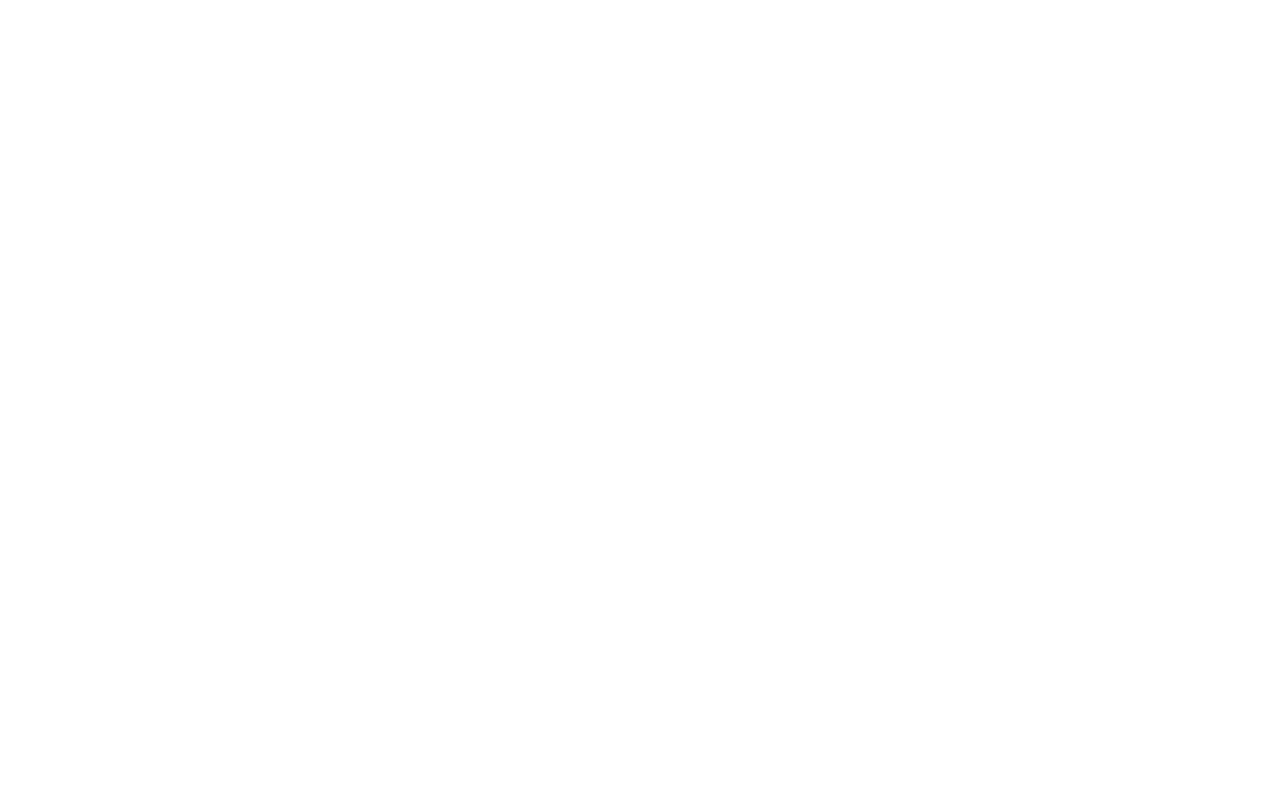
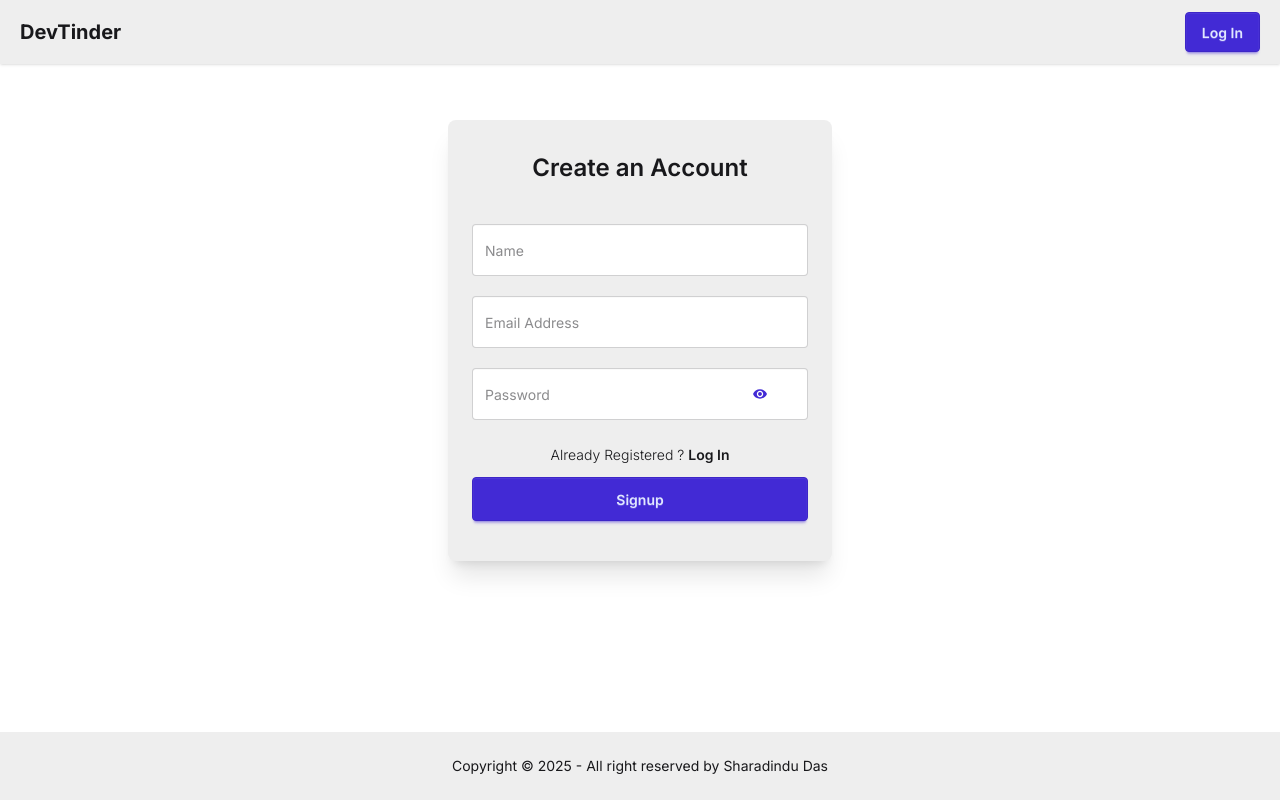
Before and after one commit to sharadindudas/namaste-nodejs, a React (Vite) app in the folder season-02/devtinder-frontend/: page /signup in a window 1280 px wide. Before the commit this address had no page. Built offline with nearby package versions, Linux system fonts and the light colour scheme; no server answers.

Commit message:
feat: Added Signup page, Protected and Public route logic

```diff
--- a/season-02/devtinder-frontend/src/App.jsx
+++ b/season-02/devtinder-frontend/src/App.jsx
@@ -3,6 +3,9 @@ import Body from "./components/Body";
 import Login from "./pages/Login";
 import Feed from "./pages/Feed";
 import Profile from "./pages/Profile";
+import ProtectedRoute from "./components/ProtectedRoute";
+import PublicRoute from "./components/PublicRoute";
+import Signup from "./pages/Signup";
 
 const App = () => {
     return (
@@ -12,15 +15,35 @@ const App = () => {
                 element={<Body />}>
                 <Route
                     path="/"
-                    element={<Feed />}
+                    element={
+                        <ProtectedRoute>
+                            <Feed />
+                        </ProtectedRoute>
+                    }
+                />
+                <Route
+                    path="/profile"
+                    element={
+                        <ProtectedRoute>
+                            <Profile />
+                        </ProtectedRoute>
+                    }
                 />
                 <Route
                     path="/login"
-                    element={<Login />}
+                    element={
+                        <PublicRoute>
+                            <Login />
+                        </PublicRoute>
+                    }
                 />
                 <Route
-                    path="/profile"
-                    element={<Profile />}
+                    path="/signup"
+                    element={
+                        <PublicRoute>
+                            <Signup />
+                        </PublicRoute>
+                    }
                 />
             </Route>
         </Routes>
--- a/season-02/devtinder-frontend/src/components/Body.jsx
+++ b/season-02/devtinder-frontend/src/components/Body.jsx
@@ -1,7 +1,7 @@
-import { Outlet, useNavigate } from "react-router";
+import { Outlet } from "react-router";
 import Navbar from "./Navbar";
 import Footer from "./Footer";
-import { useEffect, useState } from "react";
+import { useEffect } from "react";
 import { axiosInstance } from "../utils/axiosInstance";
 import { AxiosError } from "axios";
 import { useDispatch, useSelector } from "react-redux";
@@ -10,15 +10,8 @@ import { addUser } from "../store/slices/userSlice";
 const Body = () => {
     const user = useSelector((store) => store.user);
     const dispatch = useDispatch();
-    const navigate = useNavigate();
 
     const fetchUser = async () => {
-        if (user) return;
-        const isTokenPresent = document.cookie.includes("token");
-        if (!isTokenPresent) {
-            navigate("/login");
-            return;
-        }
         try {
             const response = await axiosInstance.get("/profile/view");
             if (response.data.success) {
--- a/season-02/devtinder-frontend/src/components/Navbar.jsx
+++ b/season-02/devtinder-frontend/src/components/Navbar.jsx
@@ -1,8 +1,33 @@
-import { useSelector } from "react-redux";
-import { Link } from "react-router";
+import { useDispatch, useSelector } from "react-redux";
+import { Link, useNavigate } from "react-router";
+import toast from "react-hot-toast";
+import { axiosInstance } from "../utils/axiosInstance";
+import { AxiosError } from "axios";
+import { removeUser } from "../store/slices/userSlice";
 
 const Navbar = () => {
     const user = useSelector((store) => store.user);
+    const dispatch = useDispatch();
+    const navigate = useNavigate();
+
+    const handleLogout = async () => {
+        const toastId = toast.loading("Loading...");
+        try {
+            const response = await axiosInstance.post("/auth/logout");
+            if (response.data.success) {
+                dispatch(removeUser());
+                toast.success(response.data.message);
+                navigate("/login");
+            }
+        } catch (err) {
+            if (err instanceof AxiosError) {
+                toast.error(err.response.data.message);
+                console.error(err.response.data.message);
+            }
+        } finally {
+            toast.dismiss(toastId);
+        }
+    };
 
     return (
         <header className="navbar bg-base-300 shadow-sm px-5">
@@ -41,7 +66,7 @@ const Navbar = () => {
                                     <Link to="/profile">Profile</Link>
                                 </li>
                                 <li>
-                                    <a>Logout</a>
+                                    <a onClick={handleLogout}>Logout</a>
                                 </li>
                             </div>
                         </ul>
--- /dev/null
+++ b/season-02/devtinder-frontend/src/components/ProtectedRoute.jsx
@@ -0,0 +1,17 @@
+import { useSelector } from "react-redux";
+import { Navigate } from "react-router";
+
+const ProtectedRoute = ({ children }) => {
+    const user = useSelector((store) => store.user);
+    if (!user) {
+        return (
+            <Navigate
+                to="/login"
+                replace
+            />
+        );
+    }
+    return children;
+};
+
+export default ProtectedRoute;
--- /dev/null
+++ b/season-02/devtinder-frontend/src/components/PublicRoute.jsx
@@ -0,0 +1,17 @@
+import { useSelector } from "react-redux";
+import { Navigate } from "react-router";
+
+const PublicRoute = ({ children }) => {
+    const user = useSelector((store) => store.user);
+    if (user) {
+        return (
+            <Navigate
+                to="/"
+                replace
+            />
+        );
+    }
+    return children;
+};
+
+export default PublicRoute;
--- a/season-02/devtinder-frontend/src/pages/Login.jsx
+++ b/season-02/devtinder-frontend/src/pages/Login.jsx
@@ -24,8 +24,8 @@ const Login = () => {
         resolver: yupResolver(LoginSchema),
         mode: "onChange",
         defaultValues: {
-            email: "remo@gmail.com",
-            password: "Password@123"
+            email: "",
+            password: ""
         }
     });
     const [showPassword, setShowPassword] = useState("");
@@ -53,12 +53,12 @@ const Login = () => {
     return (
         <div className="flex flex-col justify-center items-center my-14">
             <div className="card bg-base-300 w-96 shadow-xl">
-                <h2 className="card-title justify-center text-xl mt-8">Login to your Account</h2>
+                <h2 className="card-title justify-center text-2xl mt-8">Login to your Account</h2>
                 <form
                     noValidate
                     onSubmit={handleSubmit(onSubmit)}
                     className="card-body">
-                    <div className="space-y-5 my-5">
+                    <div className="space-y-5 my-4">
                         <div className="relative">
                             <label className="floating-label">
                                 <span className={`${errors?.email && "text-red-500"}`}>Email Address</span>
@@ -95,6 +95,7 @@ const Login = () => {
                             <input
                                 type="checkbox"
                                 className="checkbox rounded-sm w-5 h-5"
+                                defaultChecked
                             />
                             Remember me
                         </label>
@@ -107,7 +108,12 @@ const Login = () => {
 
                     <div className="flex items-center flex-col gap-3">
                         <p className="m-auto cursor-pointer font-light">
-                            Not Registered Yet ? <span className="font-semibold">Signup</span>
+                            Not Registered Yet ?{" "}
+                            <Link
+                                to="/signup"
+                                className="font-semibold">
+                                Sign Up
+                            </Link>
                         </p>
                         <button className=" btn btn-primary w-full h-11">Login</button>
                     </div>
--- a/season-02/devtinder-frontend/src/pages/Profile.jsx
+++ b/season-02/devtinder-frontend/src/pages/Profile.jsx
@@ -1,5 +1,3 @@
-import React from "react";
-
 const Profile = () => {
     return <div>Welcome to the Profile Page</div>;
 };
--- a/season-02/devtinder-frontend/src/pages/Signup.jsx
+++ b/season-02/devtinder-frontend/src/pages/Signup.jsx
@@ -1,5 +1,120 @@
+import { Link, useNavigate } from "react-router";
+import { IoMdEye, IoMdEyeOff } from "react-icons/io";
+import { useState } from "react";
+import { useForm } from "react-hook-form";
+import { yupResolver } from "@hookform/resolvers/yup";
+import { SignupSchema } from "../schemas/authSchema";
+import ToolTipMessage from "../components/ToolTipMessage";
+import toast from "react-hot-toast";
+import { AxiosError } from "axios";
+import { axiosInstance } from "../utils/axiosInstance";
+import { useDispatch } from "react-redux";
+
 const Signup = () => {
-  return <div>Signup</div>;
+    const dispatch = useDispatch();
+    const navigate = useNavigate();
+
+    const {
+        register,
+        handleSubmit,
+        formState: { errors },
+        reset
+    } = useForm({
+        resolver: yupResolver(SignupSchema),
+        mode: "onChange",
+        defaultValues: {
+            name: "",
+            email: "",
+            password: ""
+        }
+    });
+    const [showPassword, setShowPassword] = useState("");
+
+    const onSubmit = async (data) => {
+        const toastId = toast.loading("Loading...");
+        try {
+            const response = await axiosInstance.post("/auth/signup", data);
+            if (response.data.success) {
+                toast.success(response.data.message);
+                navigate("/login");
+                reset();
+            }
+        } catch (err) {
+            if (err instanceof AxiosError) {
+                toast.error(err.response.data.message);
+            }
+        } finally {
+            toast.dismiss(toastId);
+        }
+    };
+
+    return (
+        <div className="flex flex-col justify-center items-center my-14">
+            <div className="card bg-base-300 w-96 shadow-xl">
+                <h2 className="card-title justify-center text-2xl mt-8">Create an Account</h2>
+                <form
+                    noValidate
+                    onSubmit={handleSubmit(onSubmit)}
+                    className="card-body">
+                    <div className="space-y-5 mt-4">
+                        <div className="relative">
+                            <label className="floating-label">
+                                <span className={`${errors?.name && "text-red-500"}`}>Name</span>
+                                <input
+                                    type="text"
+                                    {...register("name")}
+                                    placeholder="Name"
+                                    className={`input w-full h-13 focus:outline-0 focus-within:outline-0 ${errors?.name && "border-red-500"}`}
+                                />
+                            </label>
+                            {errors?.name && <ToolTipMessage message={errors.name.message} />}
+                        </div>
+                        <div className="relative">
+                            <label className="floating-label">
+                                <span className={`${errors?.email && "text-red-500"}`}>Email Address</span>
+                                <input
+                                    type="email"
+                                    {...register("email")}
+                                    placeholder="Email Address"
+                                    className={`input w-full h-13 focus:outline-0 focus-within:outline-0 ${errors?.email && "border-red-500"}`}
+                                />
+                            </label>
+                            {errors?.email && <ToolTipMessage message={errors.email.message} />}
+                        </div>
+                        <div className="relative">
+                            <label className="floating-label">
+                                <span className={`${errors?.password && "text-red-500"}`}>Password</span>
+                                <input
+                                    type={showPassword ? "text" : "password"}
+                                    {...register("password")}
+                                    placeholder="Password"
+                                    className={`input w-full h-13 focus:outline-0 focus-within:outline-0 ${errors?.password && "border-red-500"}`}
+                                />
+                            </label>
+                            <span
+                                onClick={() => setShowPassword(!showPassword)}
+                                className="absolute top-1/2 -translate-y-1/2 right-10 text-base cursor-pointer text-primary">
+                                {showPassword ? <IoMdEyeOff /> : <IoMdEye />}
+                            </span>
+                            {errors?.password && <ToolTipMessage message={errors.password.message} />}
+                        </div>
+                    </div>
+
+                    <div className="flex items-center flex-col gap-3 my-4">
+                        <p className="m-auto cursor-pointer font-light">
+                            Already Registered ?{" "}
+                            <Link
+                                to="/login"
+                                className="font-semibold">
+                                Log In
+                            </Link>
+                        </p>
+                        <button className=" btn btn-primary w-full h-11">Signup</button>
+                    </div>
+                </form>
+            </div>
+        </div>
+    );
 };
 
 export default Signup;
--- a/season-02/devtinder-frontend/src/schemas/authSchema.js
+++ b/season-02/devtinder-frontend/src/schemas/authSchema.js
@@ -26,3 +26,35 @@ export const LoginSchema = yup.object({
                 })
         )
 });
+
+// Signup schema
+export const SignupSchema = yup.object({
+    name: yup
+        .string()
+        .required("Please provide a name")
+        .min(6, "Name must be at least 6 characters")
+        .max(50, "Name must not exceed 50 characters")
+        .trim(),
+    email: yup
+        .string()
+        .required("Please provide an email address")
+        .trim()
+        .email("Please provide a valid email address")
+        .test("validate-email", "Please provide a valid email address", (value) => validator.isEmail(value)),
+    password: yup
+        .string()
+        .required("Please provide a password")
+        .trim()
+        .test(
+            "validate-password",
+            "Password must be at least 8 characters long and includes at least one lowercase character, one uppercase character, one number and one symbol",
+            (value) =>
+                validator.isStrongPassword(value, {
+                    minLength: 8,
+                    minLowercase: 1,
+                    minUppercase: 1,
+                    minNumbers: 1,
+                    minSymbols: 1
+                })
+        )
+});
```
